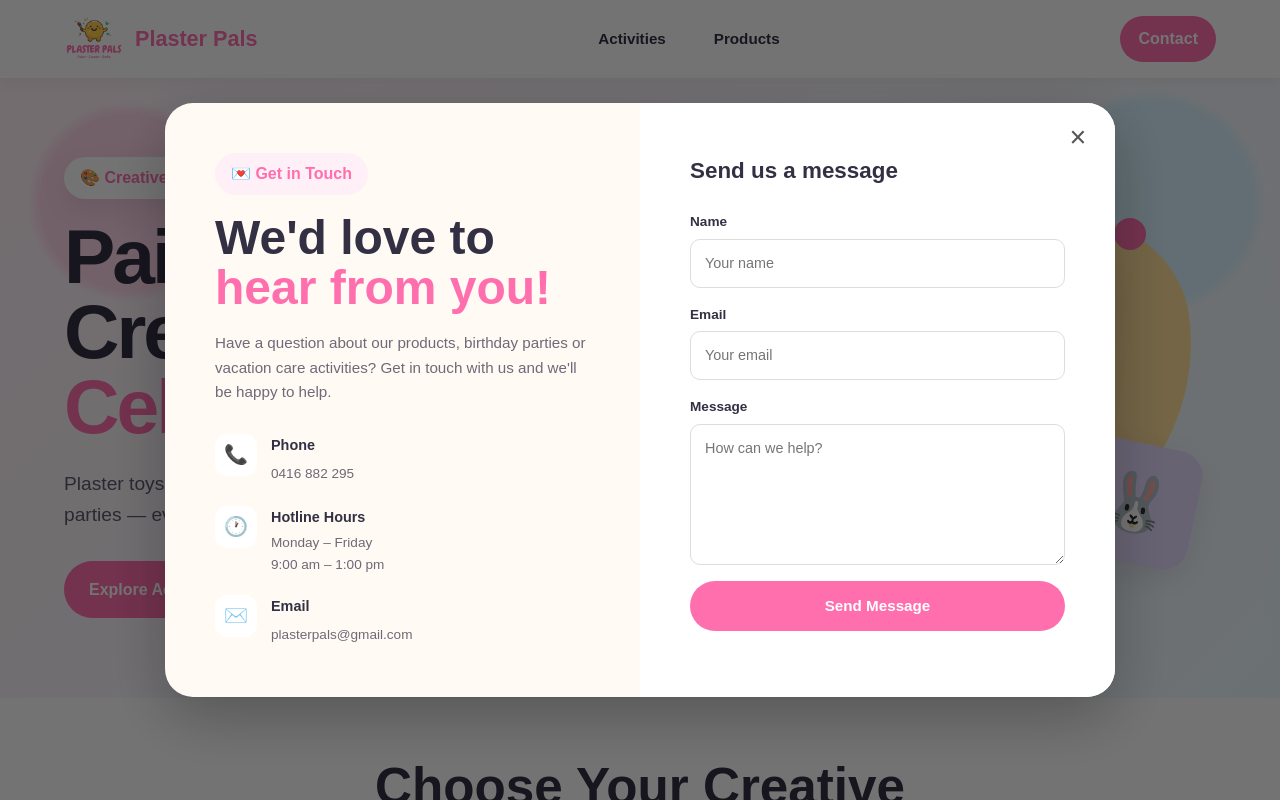
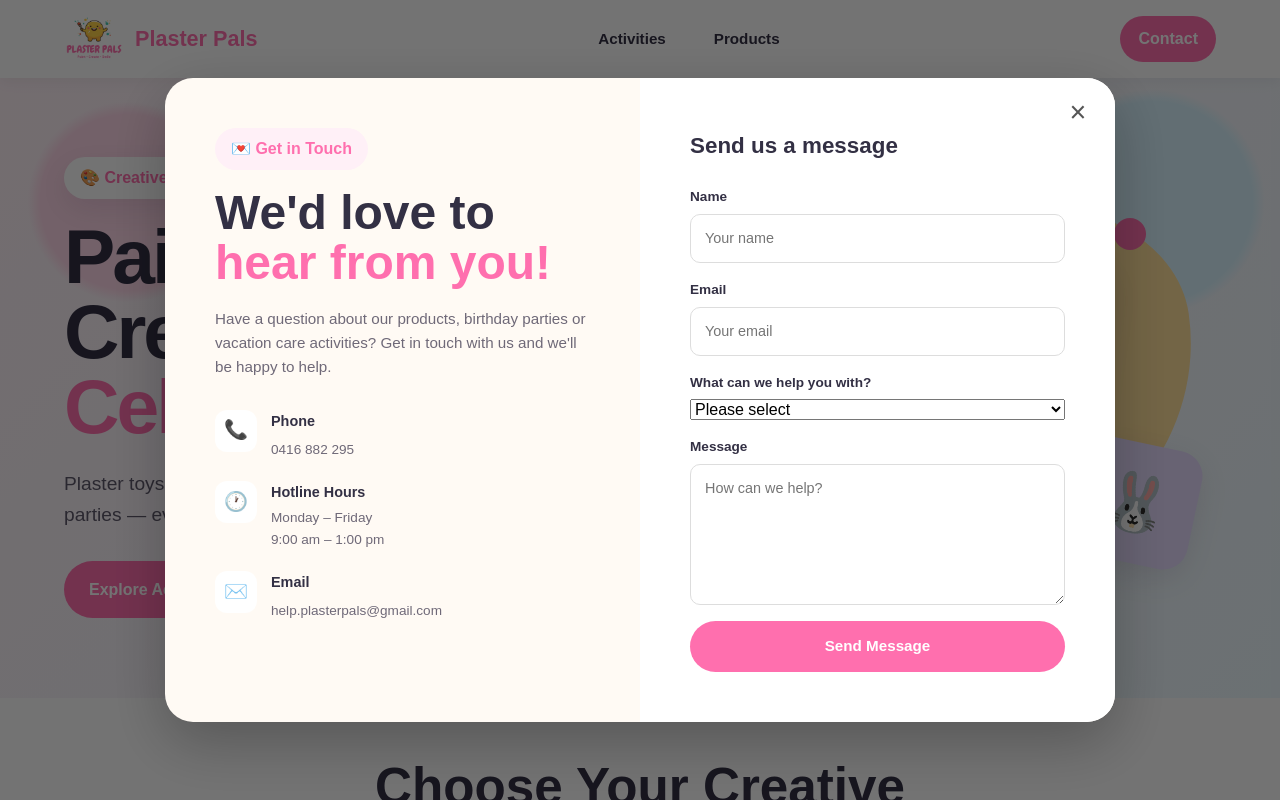
Before and after one commit to AllenRuiGuo/paint-and-play, a React (Vite) app: page / in a window 1280 px wide. Both pictures are taken after a click on the button "Contact". Shown: the top 800 px of the page. Built offline with nearby package versions, Linux system fonts and the light colour scheme.

Commit message:
Update Contact.jsx to add web3form function

```diff
--- a/src/components/Contact/Contact.jsx
+++ b/src/components/Contact/Contact.jsx
@@ -1,9 +1,65 @@
+import { useState } from "react";
 import "./Contact.css";
 
 function Contact({ isOpen, onClose }) {
+    const [isSubmitting, setIsSubmitting] = useState(false);
+    const [submitMessage, setSubmitMessage] = useState("");
+
     if (!isOpen) {
         return null;
     }
+
+    const handleSubmit = async (event) => {
+    event.preventDefault();
+
+    setIsSubmitting(true);
+    setSubmitMessage("");
+
+    const formData = new FormData(event.target);
+
+    formData.append(
+        "access_key",
+        "YOUR_WEB3FORMS_ACCESS_KEY"
+    );
+
+    const object = Object.fromEntries(formData);
+    const json = JSON.stringify(object);
+
+    try {
+        const response = await fetch(
+            "https://api.web3forms.com/submit",
+            {
+                method: "POST",
+                headers: {
+                    "Content-Type": "application/json",
+                    Accept: "application/json",
+                },
+                body: json,
+            }
+        );
+
+        const result = await response.json();
+
+        if (result.success) {
+            setSubmitMessage(
+                "Thank you! Your message has been sent."
+            );
+
+            event.target.reset();
+        } else {
+            setSubmitMessage(
+                "Something went wrong. Please try again."
+            );
+        }
+
+        } catch (error) {
+            setSubmitMessage(
+                "Something went wrong. Please try again."
+            );
+        } finally {
+            setIsSubmitting(false);
+        }
+    };
 
     return (
         <div className="contact-modal-overlay" onClick={onClose}>
@@ -78,8 +134,8 @@
 
                             <div>
                                 <h3>Email</h3>
-                                <a href="mailto:plasterpals@gmail.com">
-                                    plasterpals@gmail.com
+                                <a href="mailto:help.plasterpals@gmail.com">
+                                    help.plasterpals@gmail.com
                                 </a>
                             </div>
                         </div>
@@ -93,7 +149,19 @@
 
                     <h3>Send us a message</h3>
 
-                    <form className="contact-form">
+                    <form className="contact-form" onSubmit={handleSubmit}>
+
+                        <input
+                            type="hidden"
+                            name="subject"
+                            value="New enquiry from Plaster Pals website"
+                        />
+
+                        <input
+                            type="checkbox"
+                            name="botcheck"
+                            style={{ display: "none" }}
+                        />
 
                         <div className="form-group">
                             <label htmlFor="contact-name">
@@ -124,6 +192,38 @@
                             />
                         </div>
 
+                        <div className="form-group">
+                            <label htmlFor="enquiry-type">
+                                What can we help you with?
+                            </label>
+
+                            <select
+                                id="enquiry-type"
+                                name="enquiry_type"
+                                defaultValue=""
+                                required
+                            >
+                                <option value="" disabled>
+                                    Please select
+                                </option>
+
+                                <option value="General Enquiry">
+                                    General Enquiry
+                                </option>
+
+                                <option value="Birthday Party">
+                                    Birthday Party
+                                </option>
+
+                                <option value="Vacation Care">
+                                    Vacation Care
+                                </option>
+
+                                <option value="Products">
+                                    Products
+                                </option>
+                            </select>
+                        </div>
 
                         <div className="form-group">
                             <label htmlFor="contact-message">
@@ -143,9 +243,16 @@
                         <button
                             type="submit"
                             className="contact-submit"
+                            disabled={isSubmitting}
                         >
-                            Send Message
+                            {isSubmitting ? "Sending..." : "Send Message"}
                         </button>
+
+                        {submitMessage && (
+                            <p className="contact-submit-message">
+                                {submitMessage}
+                            </p>
+                        )}
 
                     </form>
 
--- a/src/components/Footer/Footer.jsx
+++ b/src/components/Footer/Footer.jsx
@@ -36,8 +36,8 @@
                         We'd love to hear from you!
                     </p>
 
-                    <a href="mailto:plasterpals@gmail.com">
-                        plasterpals@gmail.com
+                    <a href="mailto:help.plasterpals@gmail.com">
+                        help.plasterpals@gmail.com
                     </a>
                 </div>
 
```
